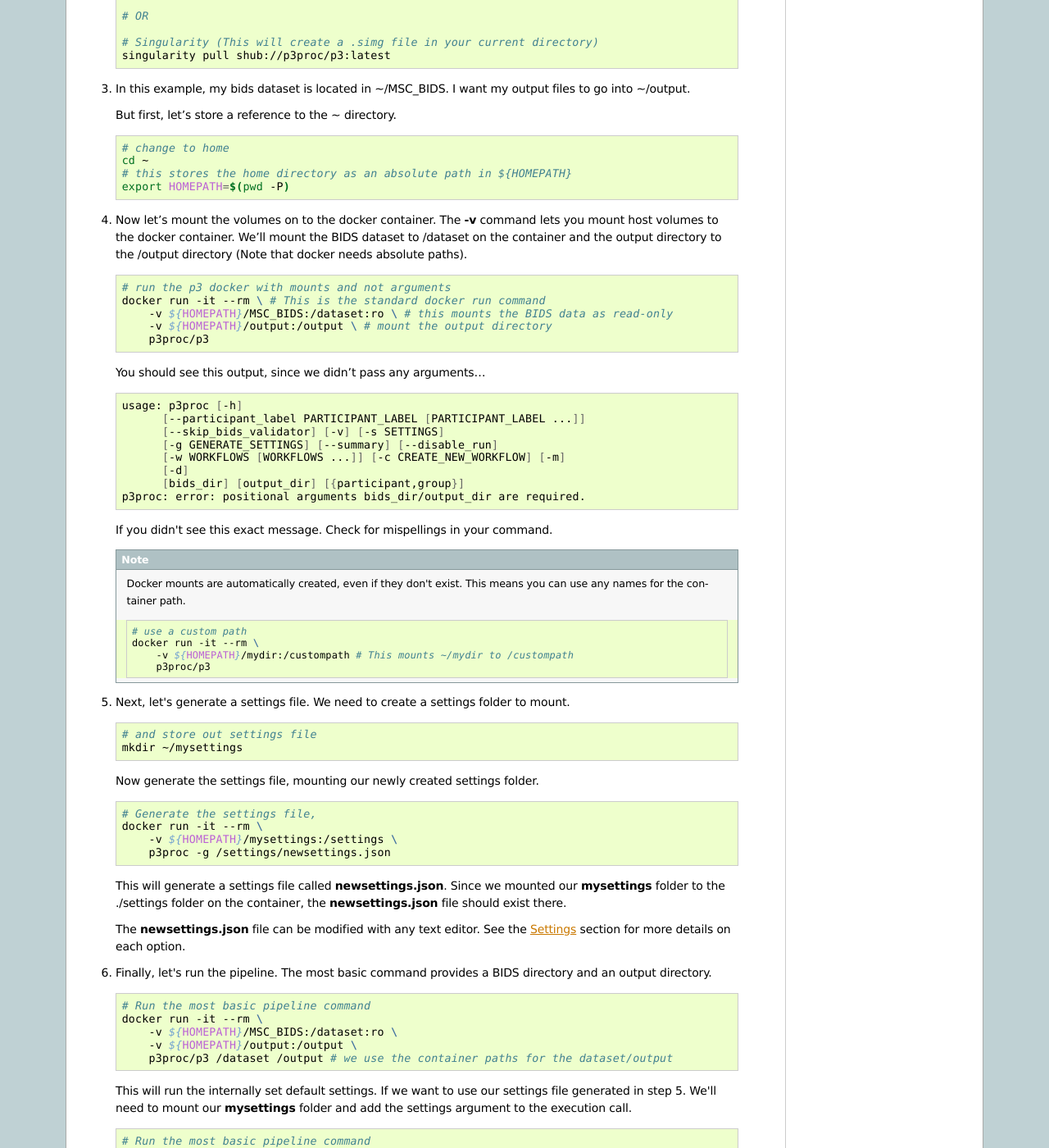
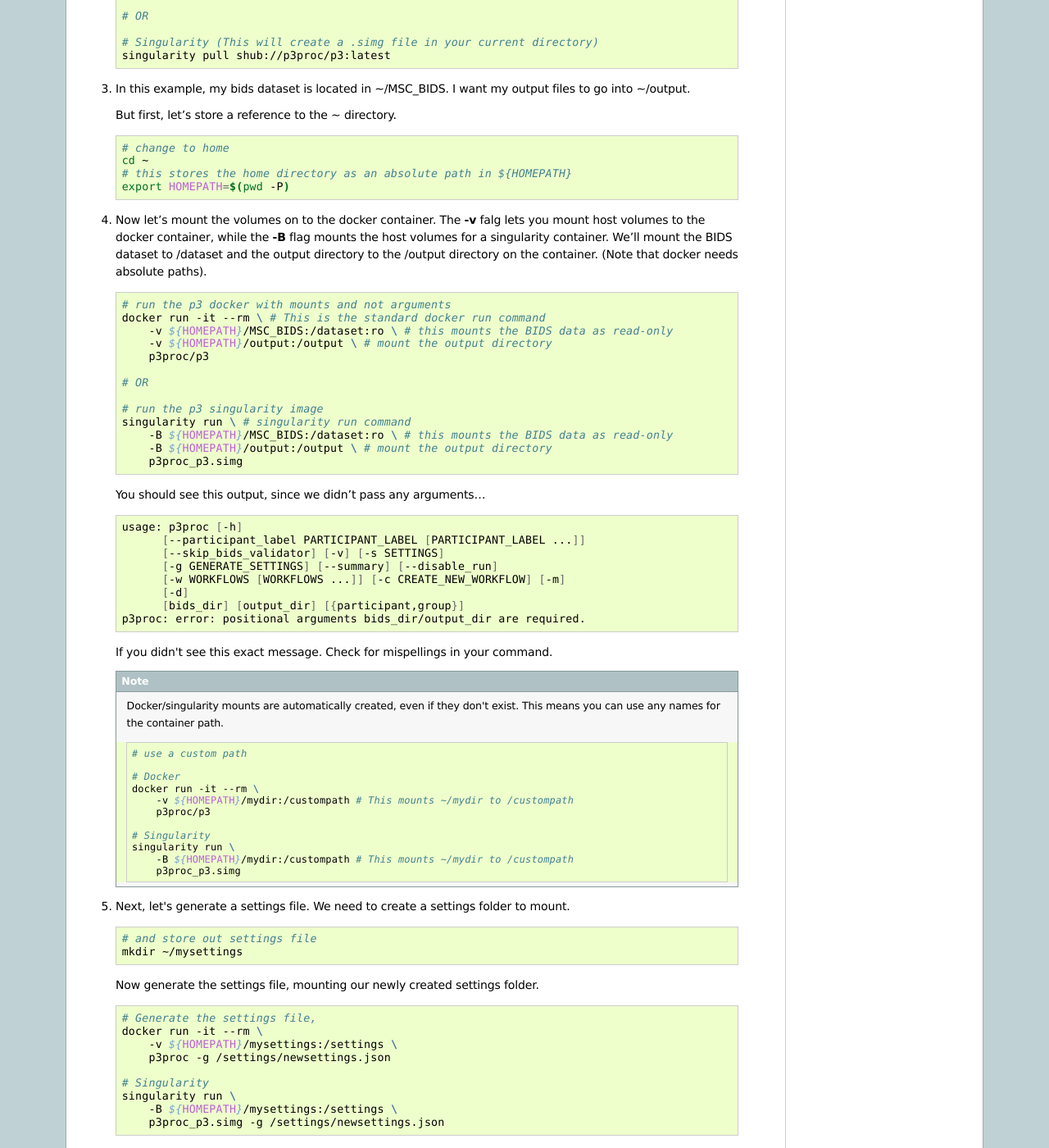
Before and after one commit to p3proc/p3, a Sphinx documentation site: the page built from docs/tutorials/example.rst, in a window 1280 px wide and 1400 px high, scrolled down 1144 px. Shown: the whole window at 82% size. Built offline with Sphinx 7.4.7, drawn with Linux system fonts in a browser that asks for light colours; some of the changed text lies outside the part shown.

Commit message:
update docs

```diff
--- a/docs/tutorials/basic_example.rst
+++ b/docs/tutorials/example.rst
@@ -1,9 +1,8 @@
-.. _`Basic Example`:
+.. _`Example`:
 
-Basic Example
--------------
-This example shows you how to run p3. It's meant for non-technical users and
-assumes not knowledge of Docker.
+Example
+-------
+This tutorial walks through a simple example usage of p3.
 
 1. Obtain a BIDS_ dataset. You can convert your own data or use one of the shared
    BIDS_ dataset on OpenNeuro_. In this tutorial, we use the `MSC dataset`_.
@@ -44,9 +43,10 @@ assumes not knowledge of Docker.
         # this stores the home directory as an absolute path in ${HOMEPATH}
         export HOMEPATH=$(pwd -P)
 
-4. Now let's mount the volumes on to the docker container. The **-v** command lets
-   you mount host volumes to the docker container. We'll mount the BIDS dataset
-   to /dataset on the container and the output directory to the /output directory
+4. Now let's mount the volumes on to the docker container. The **-v** falg lets
+   you mount host volumes to the docker container, while the **-B** flag mounts the
+   host volumes for a singularity container. We'll mount the BIDS dataset
+   to /dataset and the output directory to the /output directory on the container.
    (Note that docker needs absolute paths).
 
    .. code:: bash
@@ -56,6 +56,14 @@ assumes not knowledge of Docker.
             -v ${HOMEPATH}/MSC_BIDS:/dataset:ro \ # this mounts the BIDS data as read-only
             -v ${HOMEPATH}/output:/output \ # mount the output directory
             p3proc/p3
+
+        # OR
+
+        # run the p3 singularity image
+        singularity run \ # singularity run command
+            -B ${HOMEPATH}/MSC_BIDS:/dataset:ro \ # this mounts the BIDS data as read-only
+            -B ${HOMEPATH}/output:/output \ # mount the output directory
+            p3proc_p3.simg
 
    You should see this output, since we didn't pass any arguments...
 
@@ -74,15 +82,22 @@ assumes not knowledge of Docker.
 
    .. note::
 
-        Docker mounts are automatically created, even if they don\'t exist. This means
+        Docker/singularity mounts are automatically created, even if they don\'t exist. This means
         you can use any names for the container path.
 
         .. code:: bash
 
             # use a custom path
+
+            # Docker
             docker run -it --rm \
                 -v ${HOMEPATH}/mydir:/custompath # This mounts ~/mydir to /custompath
                 p3proc/p3
+
+            # Singularity
+            singularity run \
+                -B ${HOMEPATH}/mydir:/custompath # This mounts ~/mydir to /custompath
+                p3proc_p3.simg
 
 5. Next, let\'s generate a settings file. We need to create a settings folder to mount.
 
@@ -99,6 +114,11 @@ assumes not knowledge of Docker.
         docker run -it --rm \
             -v ${HOMEPATH}/mysettings:/settings \
             p3proc -g /settings/newsettings.json
+
+        # Singularity
+        singularity run \
+            -B ${HOMEPATH}/mysettings:/settings \
+            p3proc_p3.simg -g /settings/newsettings.json
 
    This will generate a settings file called **newsettings.json**. Since we mounted
    our **mysettings** folder to the ./settings folder on the container, the **newsettings.json**
@@ -118,18 +138,31 @@ assumes not knowledge of Docker.
             -v ${HOMEPATH}/output:/output \
             p3proc/p3 /dataset /output # we use the container paths for the dataset/output
 
+        # Singularity
+        singularity run \
+            -B ${HOMEPATH}/MSC_BIDS:/dataset:ro \
+            -B ${HOMEPATH}/output:/output \
+            p3proc_p3.simg /dataset /output # we use the container paths for the dataset/output
+
    This will run the internally set default settings. If we want to use our
    settings file generated in step 5. We\'ll need to mount our **mysettings**
    folder and add the settings argument to the execution call.
 
    .. code:: bash
 
-         # Run the most basic pipeline command
-         docker run -it --rm \
-             -v ${HOMEPATH}/MSC_BIDS:/dataset:ro \
-             -v ${HOMEPATH}/output:/output \
-             -v ${HOMEPATH}/mysettings:/settings \ # mount our settings folder
-             p3proc/p3 /dataset /output -s settings/newsettings.json # add the settings argument
+        # Run with settings
+        docker run -it --rm \
+            -v ${HOMEPATH}/MSC_BIDS:/dataset:ro \
+            -v ${HOMEPATH}/output:/output \
+            -v ${HOMEPATH}/mysettings:/settings \ # mount our settings folder
+            p3proc/p3 /dataset /output -s settings/newsettings.json # add the settings argument
+
+        # Singularity
+        singularity run \
+            -B ${HOMEPATH}/MSC_BIDS:/dataset:ro \
+            -B ${HOMEPATH}/output:/output \
+            -B ${HOMEPATH}/mysettings:/settings \ # mount our settings folder
+            p3proc_p3.simg /dataset /output -s settings/newsettings.json # add the settings argument
 
    This will run the pipeline with the specified settings.
 
--- a/docs/tutorials/tutorials.rst
+++ b/docs/tutorials/tutorials.rst
@@ -3,6 +3,6 @@
 Tutorials
 =========
 
-.. include:: basic_example.rst
+.. include:: example.rst
 
 .. include:: new_workflows.rst
```
